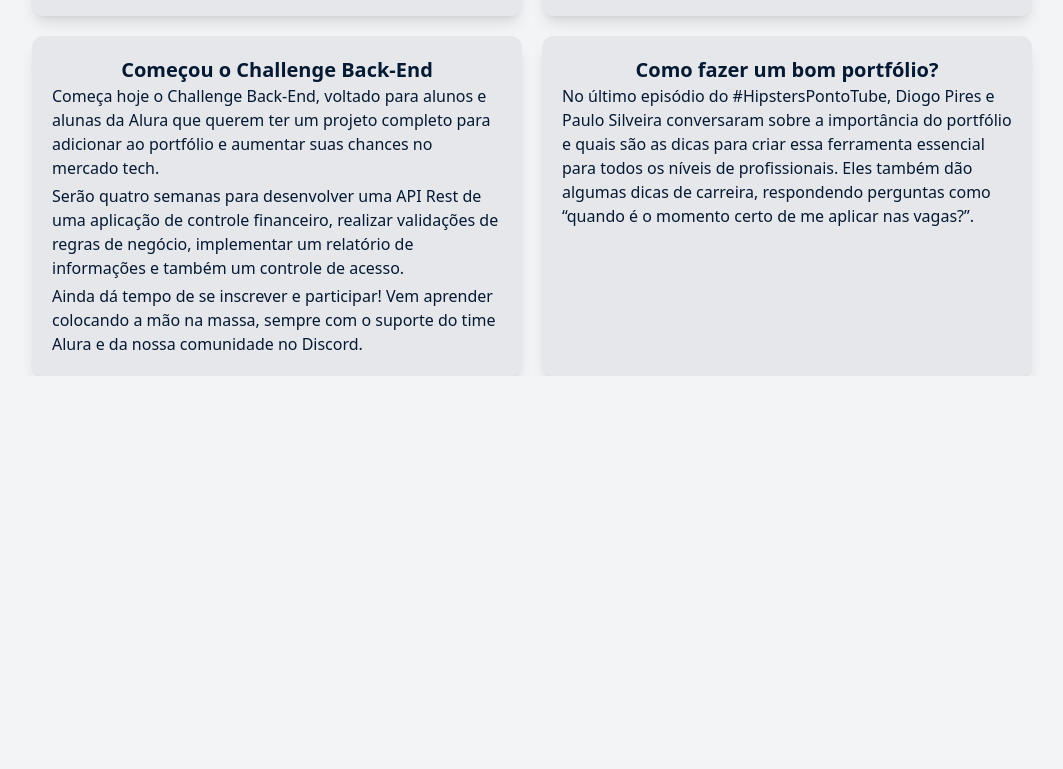
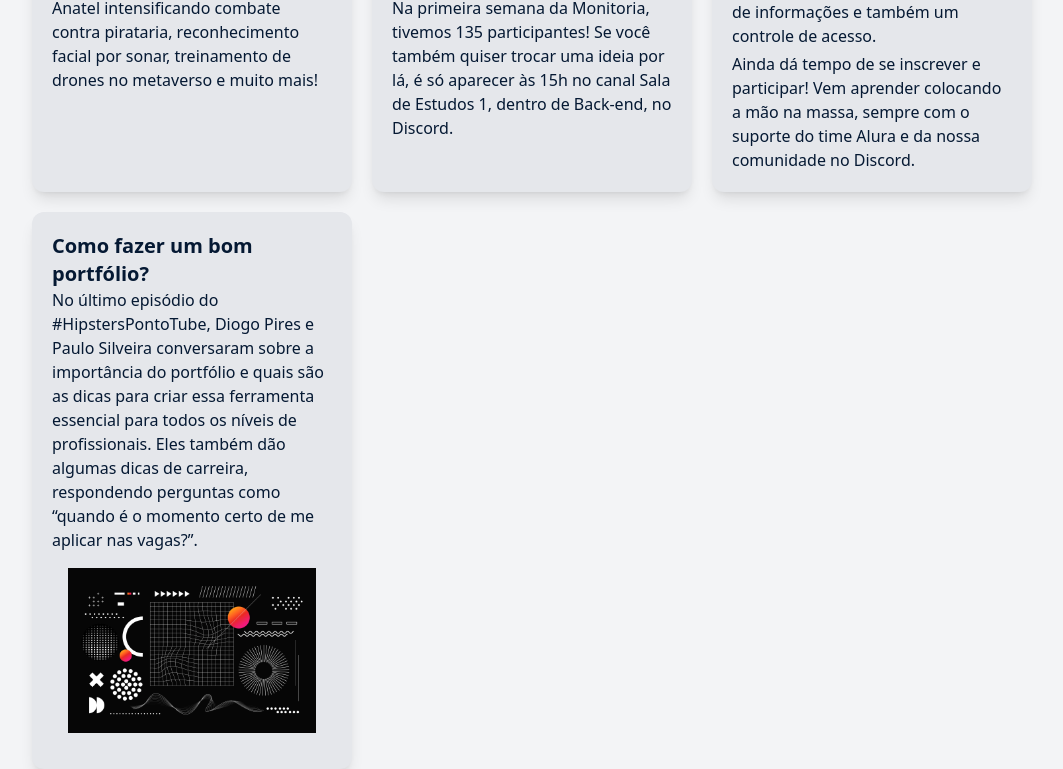
Before and after one commit to gabrielpramalho/alura-newsletter-react-tailwind, a React (Vite) app: page / in a window 1280 px wide. Shown: the part 464-1233 px from the top of the page, without its empty margins (108-1171 px from the left). Before the commit the page ends 840 px from the top, so only its background shows below. Built offline with nearby package versions, Linux system fonts and the light colour scheme.

Commit message:
add class sr-only

```diff
--- a/src/components/Article/Article.jsx
+++ b/src/components/Article/Article.jsx
@@ -14,6 +14,9 @@ const Article = ({ title, text, tags, image, alt }) =>{
                     )
                 }
             </div>
+
+            { image && <img src={image} className="mt-4 sm:mt-0 sm:p-4" /> }
+            { image && alt && <span className="sr-only" >{alt}</span>}
         </div>
     )
 }
--- a/src/components/ArticleList/ArticleList.jsx
+++ b/src/components/ArticleList/ArticleList.jsx
@@ -3,7 +3,7 @@ import Article from '../Article/Article'
 
 const ArticleList = () =>{
     return(
-        <div className='mt-5 grid sm:mt-0 m-auto max-w-2xl gap-5 sm:grid-cols-2 lg: grid-cols-3 lg:max-w-[1000px]'>
+        <div className='mt-5 grid sm:mt-0 m-auto max-w-2xl gap-5 sm:grid-cols-2 lg:grid-cols-3 lg:max-w-[1000px]'>
         {
             data.map( (props, index) => <Article key={index} {...props}  /> )
         }
```
Also changed, not shown: public/example.jpeg (added).
